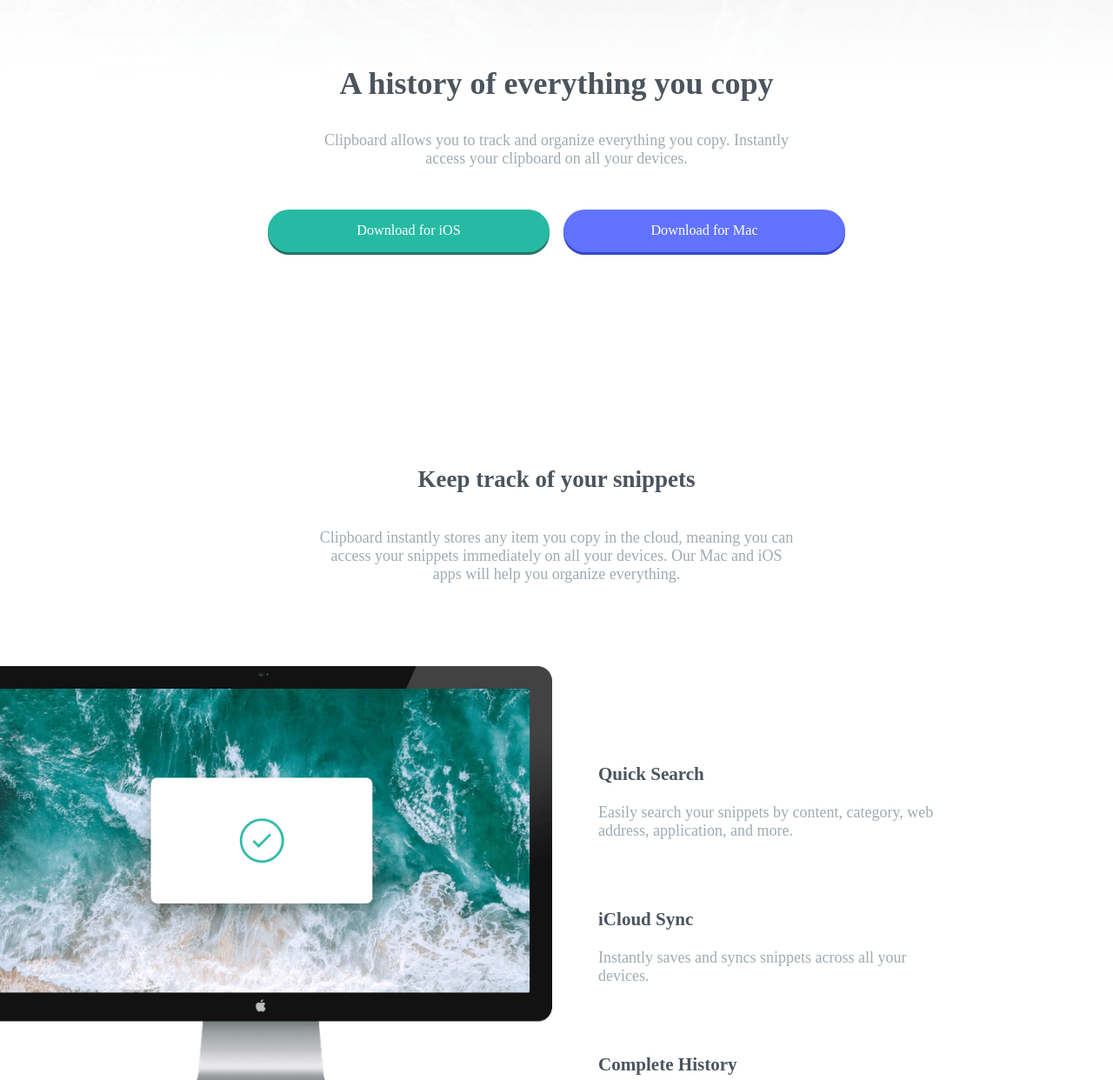
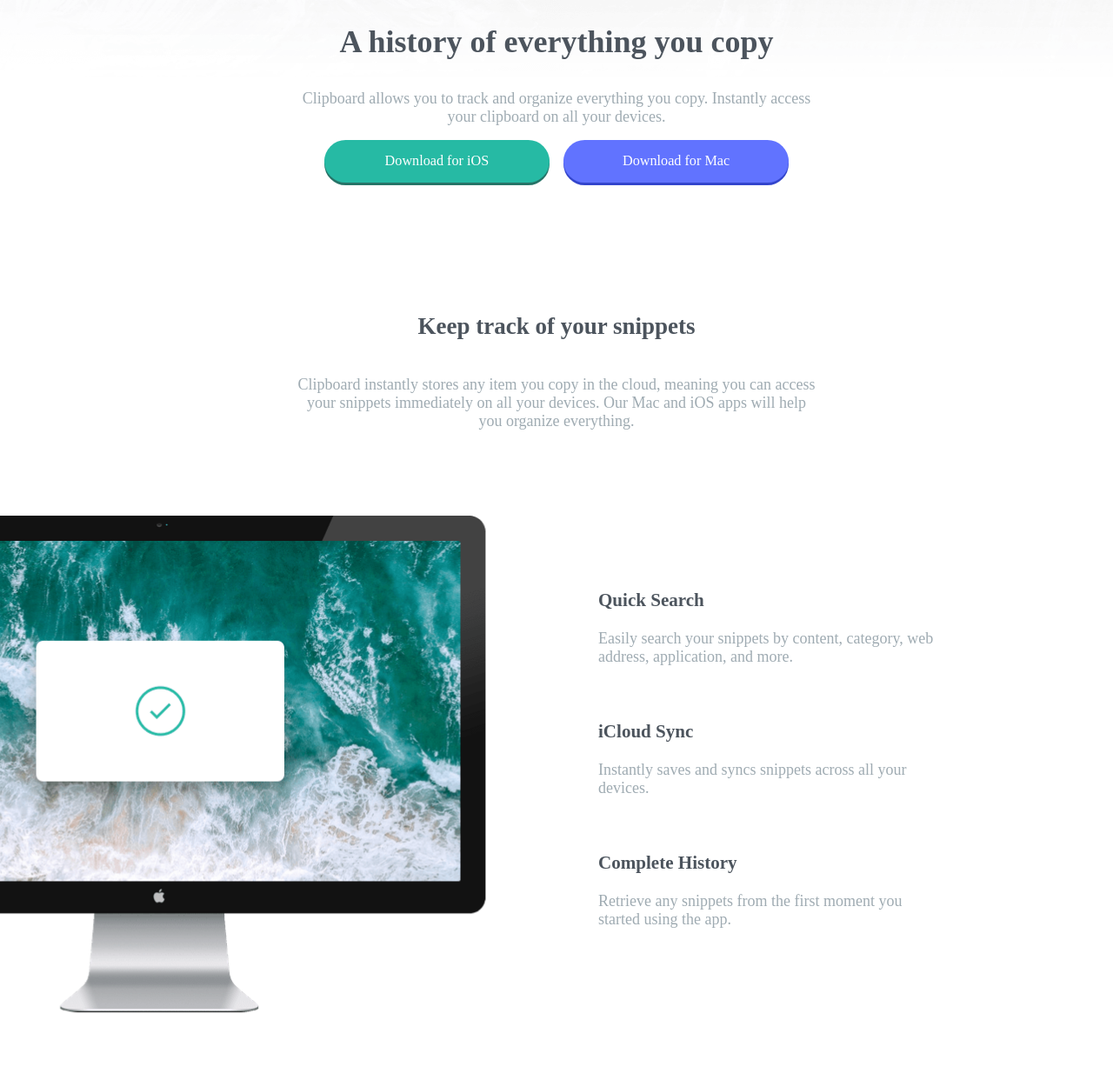
Before and after one commit to gus-campos/web-challenge-clipboard, a plain HTML site: page index.html in a window 1280 px wide. Shown: the part 226-1468 px from the top of the page at 87% size. Drawn offline with Linux system fonts and the light colour scheme; a web font is replaced by a local one.

Commit message:
improve general reponsivity

```diff
--- a/styles.css
+++ b/styles.css
@@ -81,8 +81,8 @@ img {
   display: flex;
   flex-direction: column;
   align-items: center;
-  margin: var(--gap-sm) 0;
   gap: var(--space-md);
+  margin-bottom: var(--gap-lg);
 }
 
 .buttons button {
@@ -92,7 +92,7 @@ img {
   font-family: inherit;
   font-weight: 500;
 
-  width: 20em;
+  width: 16em;
   height: 3em;
 
   border-radius: var(--radius-round);
@@ -122,7 +122,8 @@ img {
   flex-direction: column;
   justify-content: center;
   align-items: center;
-  max-width: 550px;
+  margin: var(--space-md);
+  max-width: 600px;
 }
 
 .desktop-with-column img {
@@ -134,10 +135,11 @@ img {
   flex-direction: column;
   align-items: center;
   text-align: center;
+  margin: var(--gap-xl) 0;
+  gap: var(--space-lg);
 }
 
 .feature-item {
-  margin-top: var(--space-xl);
   max-width: 550px;
 }
 
@@ -145,6 +147,7 @@ img {
   display: flex;
   flex-direction: column;
   gap: var(--gap-sm);
+  margin: 0 var(--gap-lg);
 }
 
 .links {
@@ -232,14 +235,14 @@ footer {
   .desktop-with-column {
     display: grid;
     grid-template-columns: 1fr 1fr;
-    margin: var(--gap-xl) 0;
+    margin-bottom: var(--gap-xxl);
     justify-content: center;
     gap: var(--gap-lg);
   }
 
   .desktop-with-column img {
-    transform: scale(1.25);
-    margin-top: unset;
+    transform: scale(1.4);
+    transform-origin: top right;
   }
 
   .feature-icons {
```
Also changed, not shown: references/active-states.jpg (renamed from design/active-states.jpg), references/desktop-design.jpg (renamed from design/desktop-design.jpg), references/mobile-design.jpg (renamed from design/mobile-design.jpg), 2 other files.
